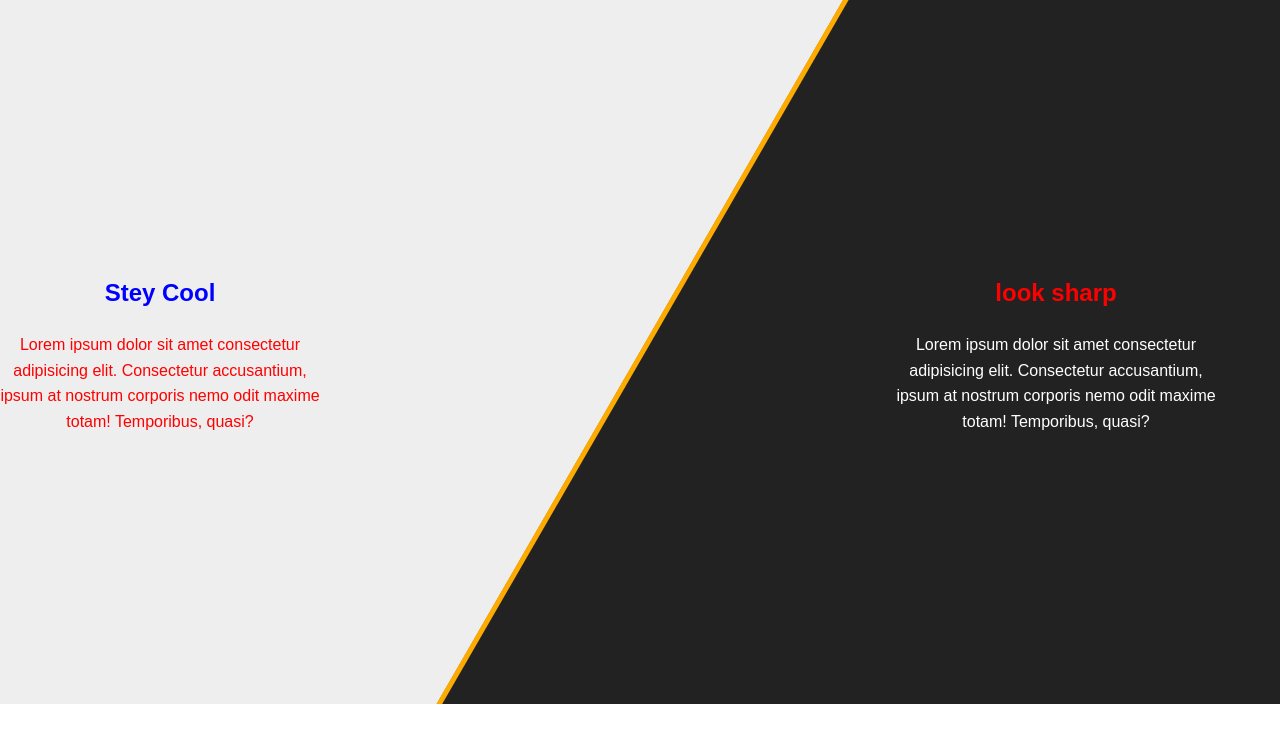
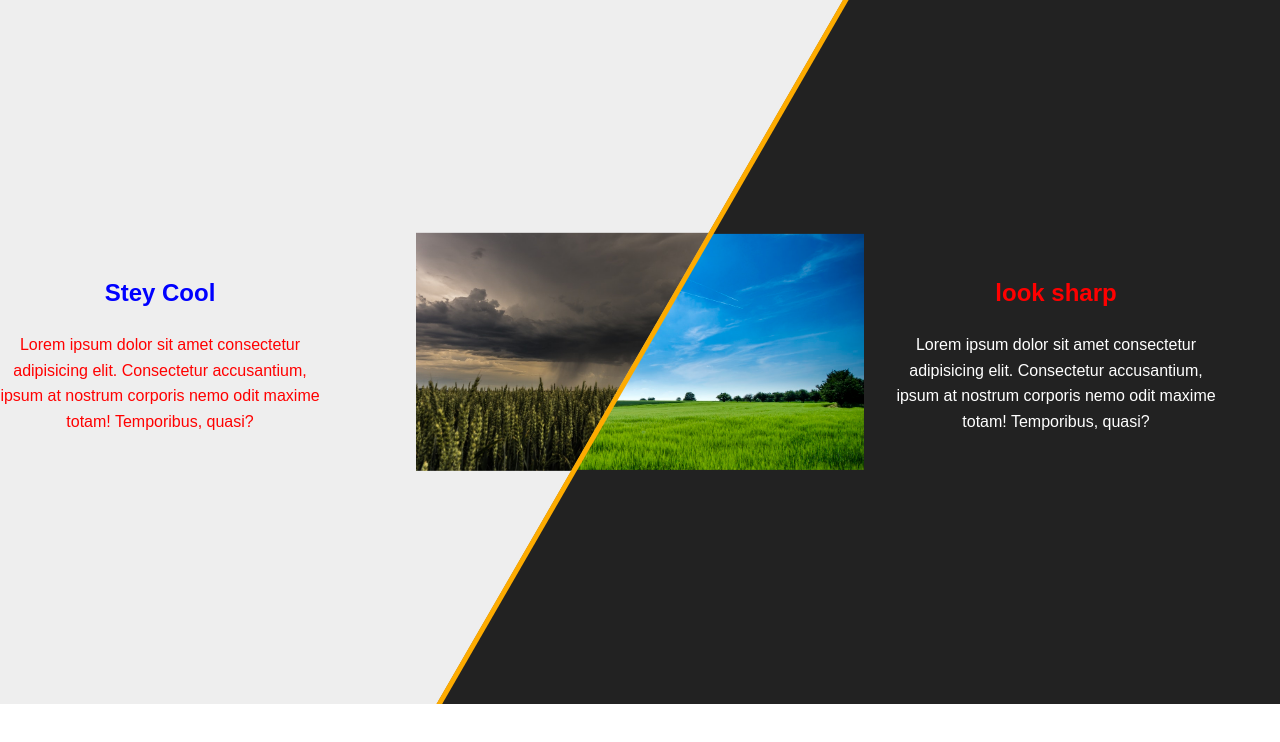
Before and after one commit to branko1999/polapola, a plain HTML site: page index.html in a window 1280 px wide. Drawn offline with Linux system fonts and the light colour scheme; files that its build step writes are made by us from their sources; files whose address does not match are found by name.

Commit message:
Update index.html

```diff
--- a/index.html
+++ b/index.html
@@ -18,7 +18,7 @@
                     corporis nemo odit maxime totam! Temporibus,
                     quasi?</p>
                 </div>
-                  <img src="img/pexels-photo-440731.jpeg " alt="">
+                  <img src="pexels-photo-440731.jpeg " alt="">
             </div>
         </div>
         <div class="layer top">
@@ -30,7 +30,7 @@
                          corporis nemo odit maxime totam! Temporibus,
                          quasi?</p>
                      </div>
-                       <img src="img/pexels-photo-459129.jpeg " alt="">
+                       <img src="pexels-photo-459129.jpeg " alt="">
                  </div>
              </div>
 
```
